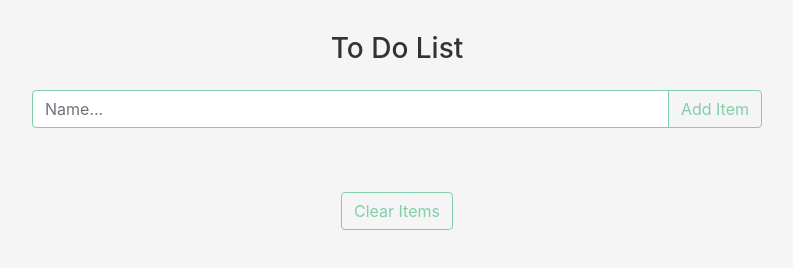
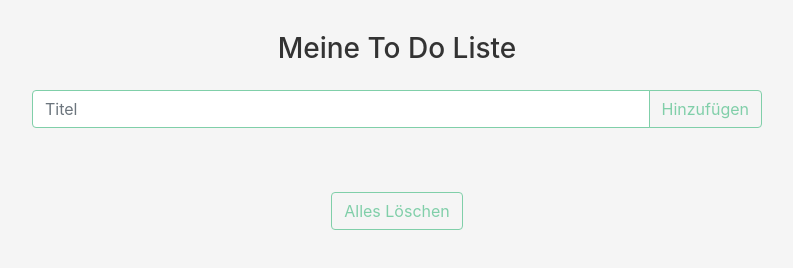
Before and after one commit to n0rthk1n9/todolist-developher, a plain HTML site: page index.html in a window 1280 px wide. Shown: the whole page, without its empty margins (243-1036 px from the left). Drawn offline with Linux system fonts and the light colour scheme.

Commit message:
renaming

```diff
--- a/index.html
+++ b/index.html
@@ -16,8 +16,7 @@
 
     <!-- font awesome -->
     <link rel="stylesheet" href="css/all.css" />
-    <title>Grocery Item</title>
-    <style></style>
+    <title>To Do Liste develop her</title>
   </head>
 
   <body>
@@ -29,17 +28,17 @@
           </div>
           <!-- form -->
           <form id="itemForm" class="my-3">
-            <h3 class="text-capitalize mb-4">to do list</h3>
+            <h3 class="text-capitalize mb-4">Meine To Do Liste</h3>
             <div class="input-group">
               <input
                 type="text"
                 class="form-control text-capitalize"
                 id="itemInput"
-                placeholder="name..."
+                placeholder="Titel"
               />
               <div class="input-group-append">
                 <button class="btn btn-green text-capitalize" type="submit">
-                  add item
+                  hinzufügen
                 </button>
               </div>
             </div>
@@ -69,7 +68,7 @@
               class="btn btn-green my-3 text-capitalize"
               id="clear-list"
             >
-              clear items
+              Alles löschen
             </button>
           </div>
         </div>
```
